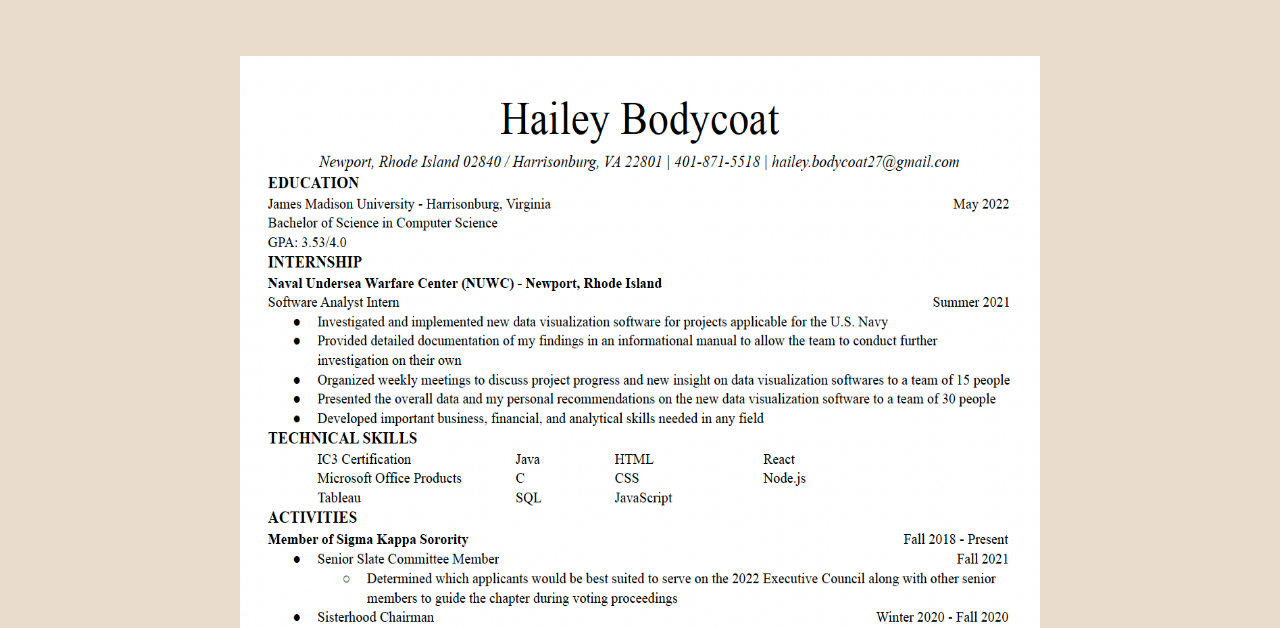
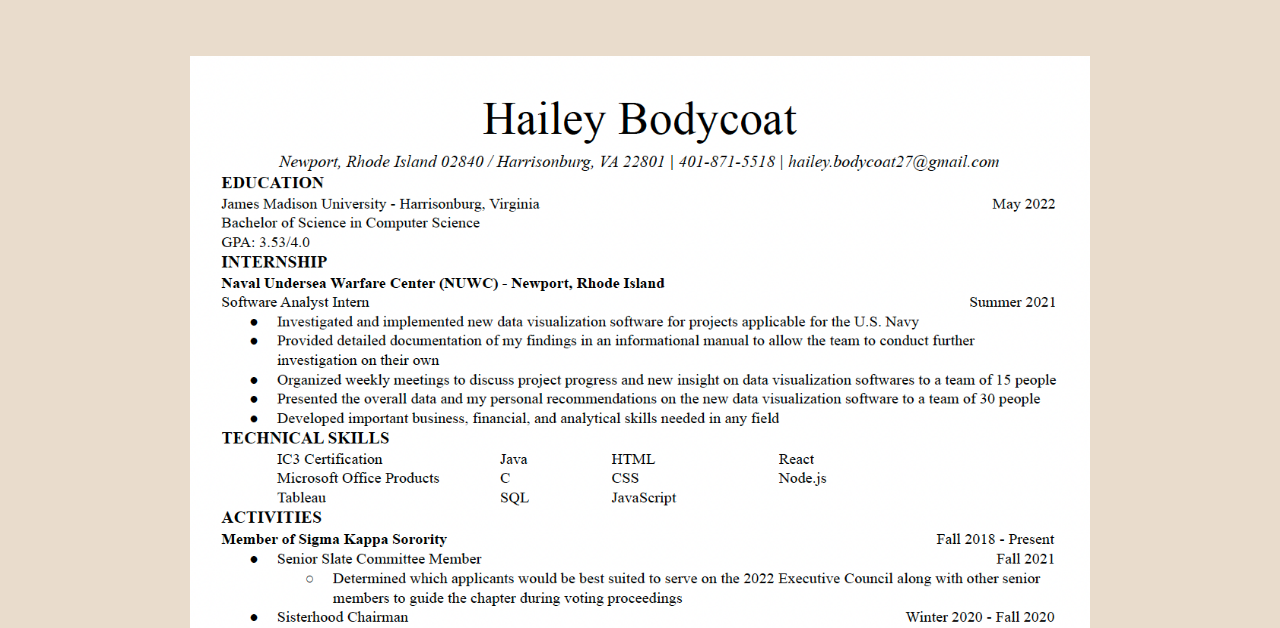
Before and after one commit to bodycohl/digital-portfolio, a plain HTML site: page resume.html in a window 1280 px wide. Shown: the part 166-794 px from the top of the page. Drawn offline with Linux system fonts and the light colour scheme.

Commit message:
New width

```diff
--- a/resume.html
+++ b/resume.html
@@ -18,6 +18,6 @@
             <h1 class = "title">Resume</h1>
         </div>
 
-        <center><img id = "resume" src = "images/Resume.png" alt = "Resume" width = "800" height = "1000">
+        <center><img id = "resume" src = "images/Resume.png" alt = "Resume" width = "900" height = "1000">
         </body></center>
 </html>
```
